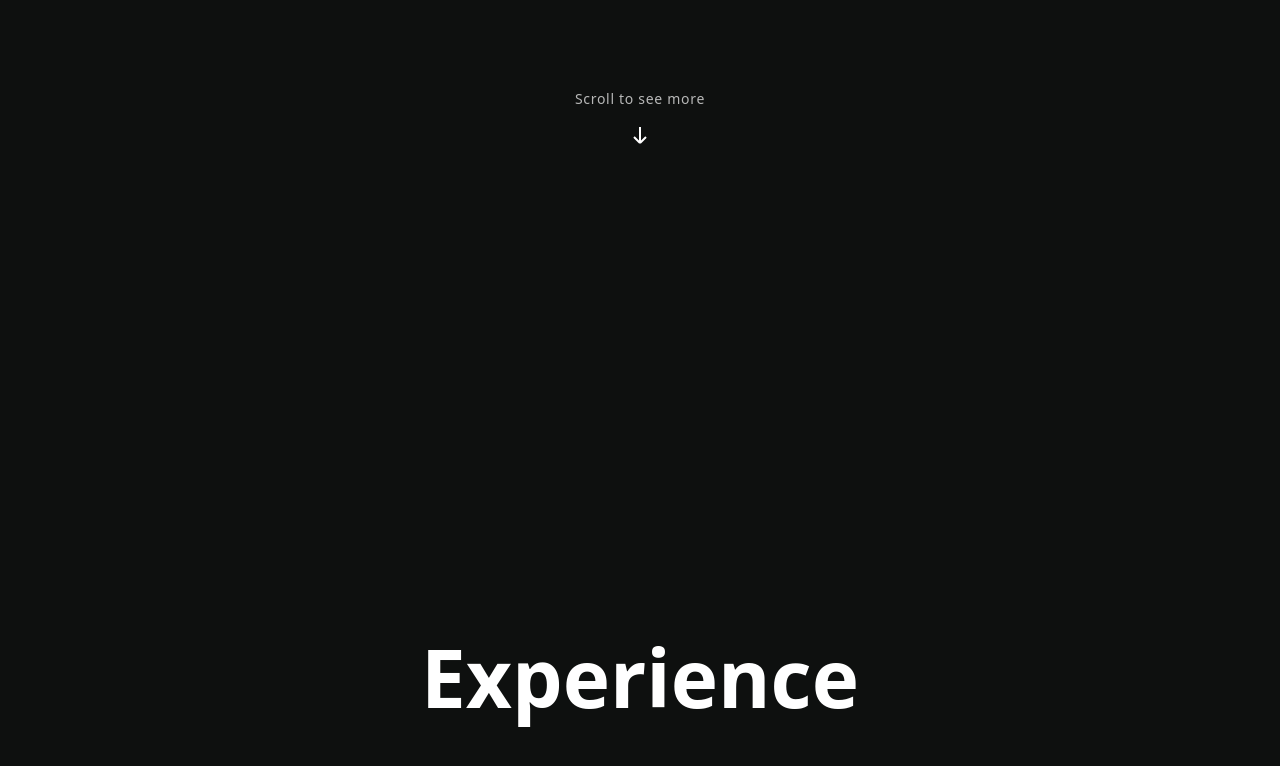
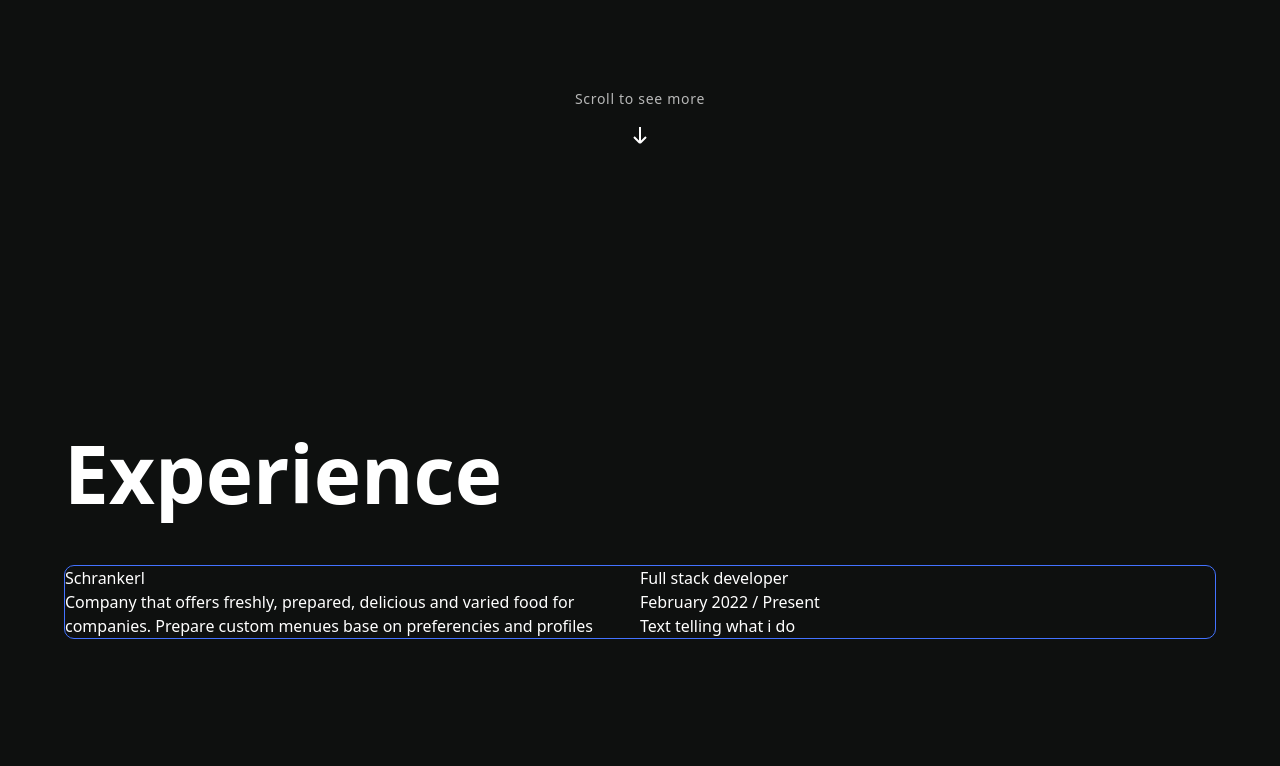
Before and after one commit to almogon/portfolio, an Astro site: page / in a window 1280 px wide. Shown: the part 600-1366 px from the top of the page. Built offline with nearby package versions, Linux system fonts and the light colour scheme; Astro itself is replaced by a stand-in of ours.

Commit message:
header filter and experience box grid

```diff
--- a/src/components/Experience.astro
+++ b/src/components/Experience.astro
@@ -9,5 +9,36 @@ const aboutMeText = `
 ---
 
 <div class="container-section">
-    <h2 class="section-title">Experience</h2>
+    <div class="">
+        <h2 class="section-title">Experience</h2>
+    </div>
+
+    <div class="box-experience">
+        <div>
+            <h3>Schrankerl</h3>
+            <p>Company that offers freshly, prepared, delicious and varied food for companies. Prepare custom menues base on preferencies and profiles</p>
+        </div>
+        <div>
+            <div>
+                <h4>Full stack developer</h4>
+                <span>February 2022 / Present</span>
+            </div>
+            <p>Text telling what i do</p>
+        </div>
+    </div>
 </div>
+
+<style>
+    .container-section {
+        align-items: flex-start;
+        justify-content: flex-start;
+        width: 90%;
+    }
+    .box-experience {
+        min-width: 100%;
+        border: 1px solid var(--c-blue);
+        border-radius: 10px;
+        display: grid;
+        grid-template-columns: repeat(2, 1fr);
+    }
+</style>
--- a/src/components/Header.astro
+++ b/src/components/Header.astro
@@ -59,6 +59,7 @@ const styleDeFlag = {
 
 <header>
   <nav class="navigation">
+    <div id="filter-background"></div>
     <div class="nav-content">
       <div class="flex direction-row items-center gap-4">
         <div class="svg-container">
@@ -162,6 +163,17 @@ const styleDeFlag = {
     z-index: 100;
   }
 
+  #filter-background {
+    position: absolute;
+    top: 0;
+    left: 0;
+    width: 100%;
+    height: 100%;
+    opacity: 0.8;
+    background: var(--background);
+    filter: blur(10px);
+  }
+
   .nav-content {
     position: relative;
     padding: 2rem;
```
